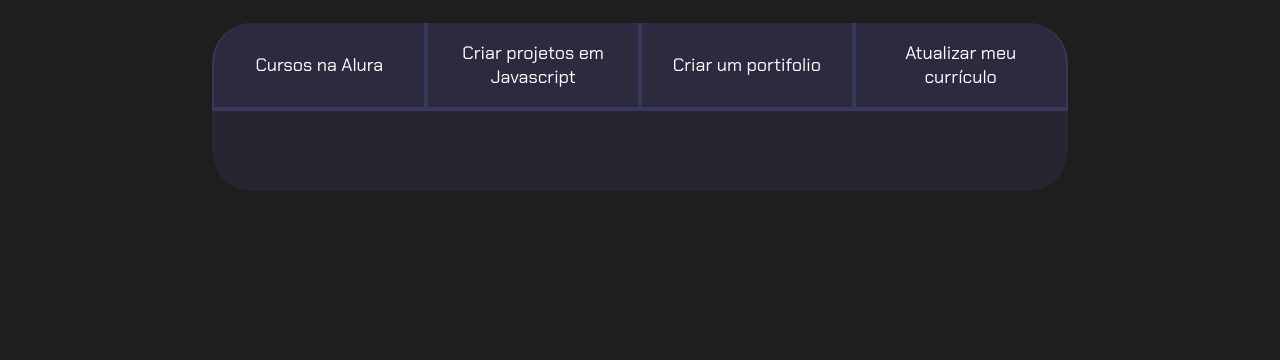
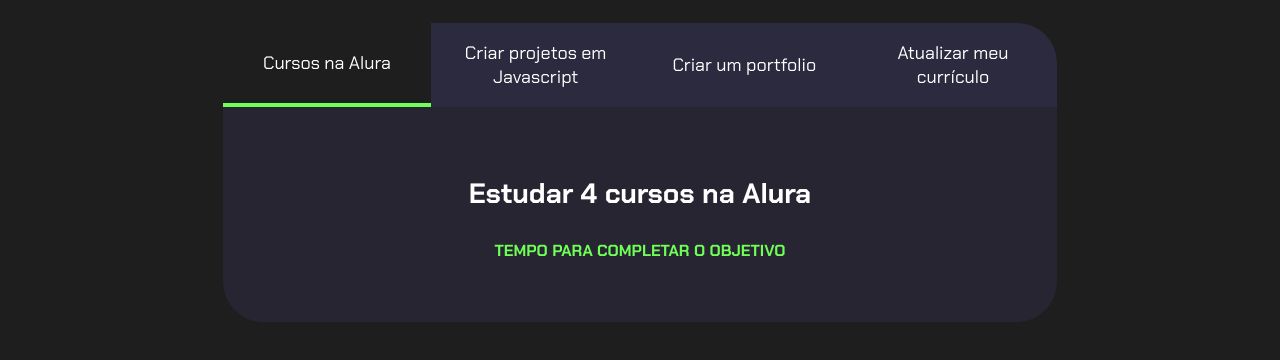
Before and after one commit to LCSHNR/Javascript-projetos-de-vida, a plain HTML site: page index.html in a window 1280 px wide. Shown: the part 80-440 px from the top of the page. Drawn offline with Linux system fonts and the light colour scheme.

Commit message:
classlist

```diff
--- a/index.html
+++ b/index.html
@@ -11,13 +11,13 @@
         <h2 class="titulo-principal"> Meus Objetivos do ano <span>_</span></h2>
         <div class="conteudo">
             <div class="botoes">
-                <button class="botao">Cursos na Alura</button>
+                <button class="botao ativo">Cursos na Alura</button>
                 <button class="botao">Criar projetos em Javascript</button>
-                <button class="botao">Criar um portifolio</button>
+                <button class="botao">Criar um portfolio</button>
                 <button class="botao">Atualizar meu currículo</button>
             </div>
             <div class="abas-textos">
-                <div class="aba-conteudo">
+                <div class="aba-conteudo ativo">
                     <h3 class="aba-conteudo-titulo-principal">Estudar 4 cursos na Alura</h3>
                     <h4 class="aba-conteudo-titulo-secundario">Tempo para completar o objetivo</h4>
                 </div>
--- a/main.js
+++ b/main.js
@@ -1,9 +1,9 @@
 const botoes= document.querySelectorAll(".botao");
-const textos= document.querySelectorAll(".botao");
+const textos= document.querySelectorAll(".aba-conteudo");
 
 for(let i = 0; i< botoes.length; i++){
     botoes[i].onclick = function(){
-        for(let j = 0; i < botoes:length; j++){
+        for(let j = 0; j < botoes.length; j++){
             botoes[j].classList.remove("ativo");
             textos[j].classList.remove("ativo");
 
--- a/style.css
+++ b/style.css
@@ -2,7 +2,7 @@
 :root{
     --cor-de-fundo: #1e1e1e;
     --verde: #6fff57;
-    --branco-ativo: #3a375e;
+    --botao-ativo: #3a375e;
     --botao-inativo: rgba(58, 55, 94, 0.5);
     --texto-fundo: rgba(58, 55, 94, 0.3);
     --branco: #ffffff;
@@ -55,7 +55,7 @@ body{
     display: block;
 }
 
-.botao .ativo{
+.botao.ativo{
     background-color: var(--branco-ativo);
     border-bottom: 4px solid var(--verde);
 }
```
